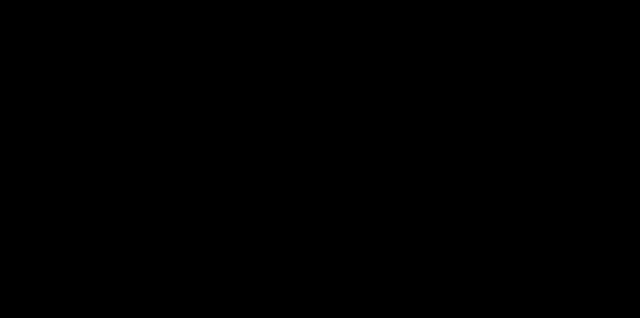
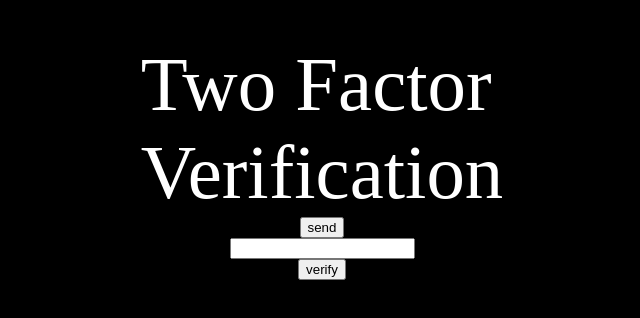
Before and after one commit to WallyPfister/transcendence, a React (Create React App) app in the folder React/: page /verify in a window 1280 px wide. Before the commit this address had no page. Shown: the part 240-558 px from the top of the page, without its empty margins (318-958 px from the left). Built offline with nearby package versions, Linux system fonts and the light colour scheme; a web font is replaced by a local one.

Commit message:
[FEAT] add Verify html and css

```diff
--- a/React/src/App.tsx
+++ b/React/src/App.tsx
@@ -2,6 +2,7 @@
 import './App.css';
 import Login from './Login/Login';
 import SignUp from './SignUp/SignUp';
+import Verify from './Verify/Verify';
 
 function App() {
   return (
@@ -10,8 +11,8 @@
 			<Routes>
 				<Route path='/' element={<Login/>}/>
 				<Route path='/signup' element={<SignUp/>}/>
-				{/* <Route path='/verify' element={<Verify/>}/>
-				<Route path='/main' element={<Main/>}/>
+				<Route path='/verify' element={<Verify/>}/>
+				{/* <Route path='/main' element={<Main/>}/>
 				<Route path='/rank' element={<Rank/>}/>
 				<Route path='/profile' element={<Profile/>}/>
 				<Route path='/game' element={<Game/>}/> */}
--- /dev/null
+++ b/React/src/Verify/Verify.css
@@ -0,0 +1,18 @@
+#verify {
+    width: 80%;
+    min-height: 100%;
+    display: flex;
+    flex-direction: column;
+    justify-content: center;
+    align-items: center;
+}
+
+#verify #title {
+    font-size: 6vw;
+}
+
+#verify-form {
+  display: flex;
+  flex-direction: column;
+  align-items: center;
+}
--- /dev/null
+++ b/React/src/Verify/Verify.tsx
@@ -0,0 +1,17 @@
+import React from "react";
+import './Verify.css';
+
+function Verify() {
+    return (
+        <div id="verify">
+            <div id="title">Two Factor<br/>Verification</div>
+            <button id="send-button">send</button>
+            <form id="verify-form">
+                <input id="verify-input"></input>
+                <button id="verify-button">verify</button>
+            </form>
+        </div>
+    )
+}
+
+export default Verify;
```
